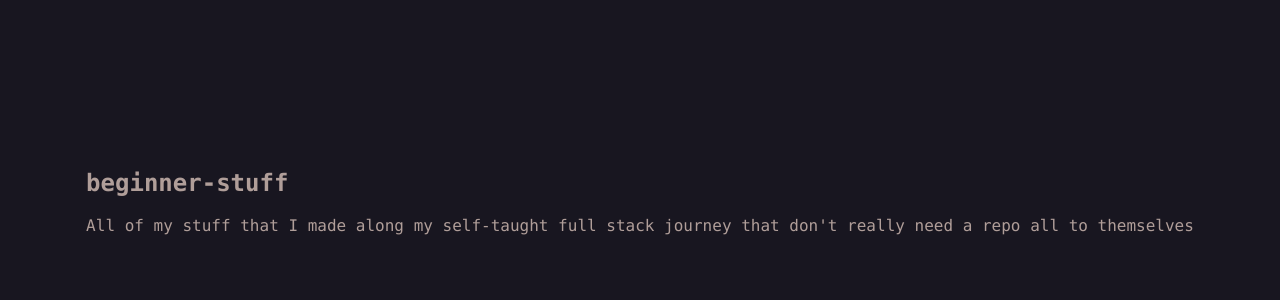
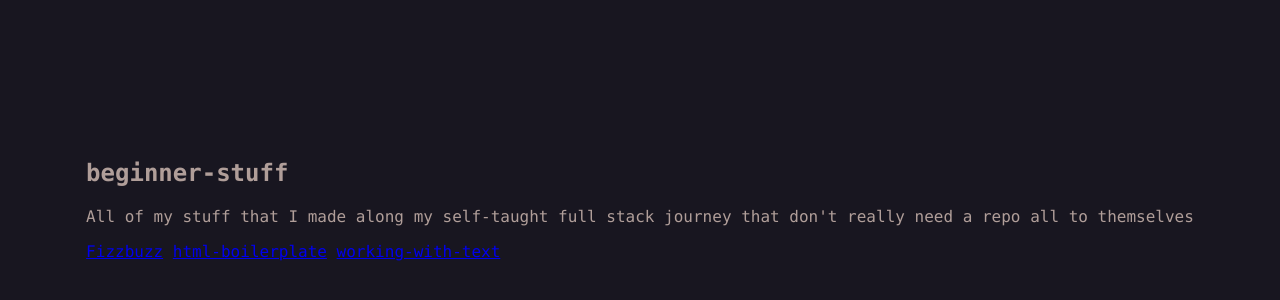
Before and after one commit to dioxair/beginner-stuff, a plain HTML site: page index.html in a window 1280 px wide. Shown: the part 200-500 px from the top of the page. Drawn offline with Linux system fonts and the light colour scheme.

Commit message:
Add links to certain pages

```diff
--- a/index.html
+++ b/index.html
@@ -9,5 +9,9 @@
   <body>
     <h2>beginner-stuff</h2>
     <p>All of my stuff that I made along my self-taught full stack journey that don't really need a repo all to themselves</p>
+
+    <a href="fizzbuzz/index.html">Fizzbuzz</a>
+    <a href="html-boilerplate/index.html">html-boilerplate</a>
+    <a href="working-with-text/index.html">working-with-text</a>
   </body>
 </html>
```
